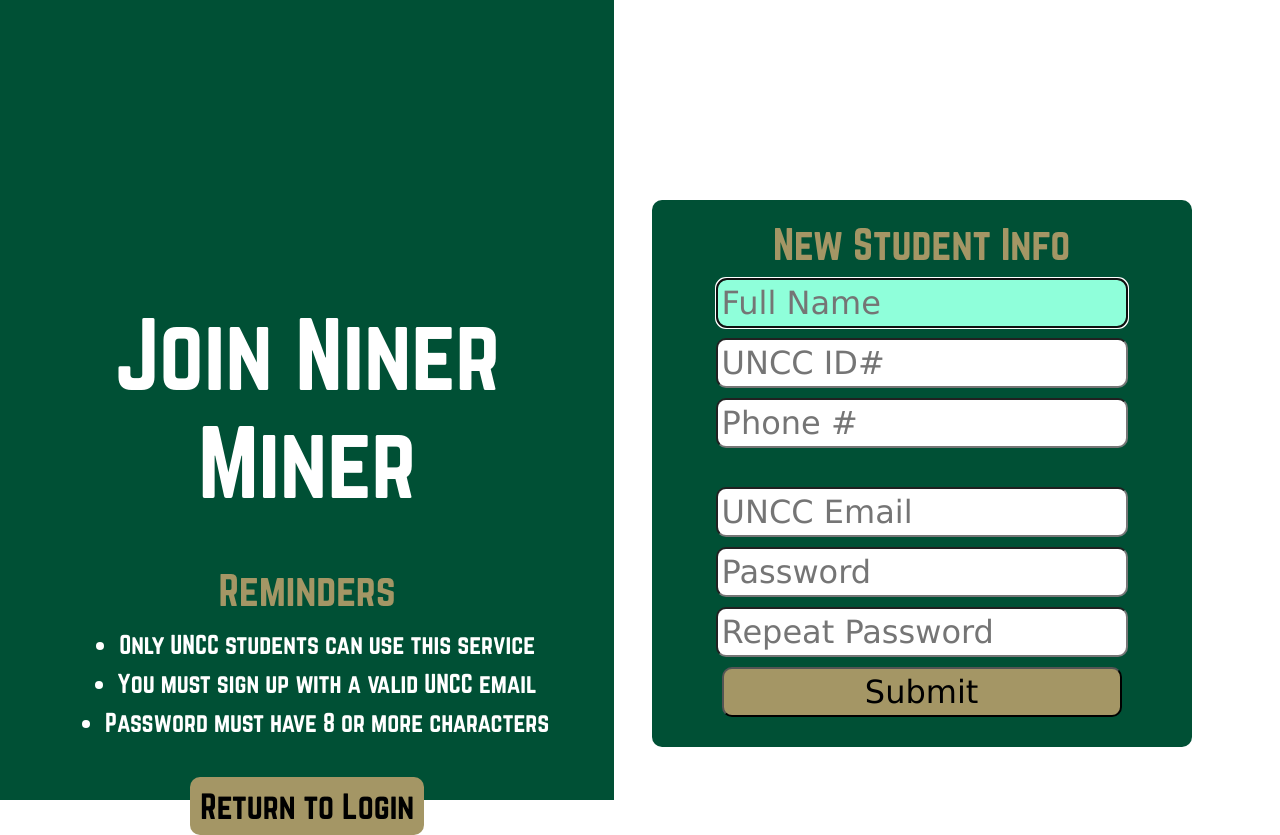
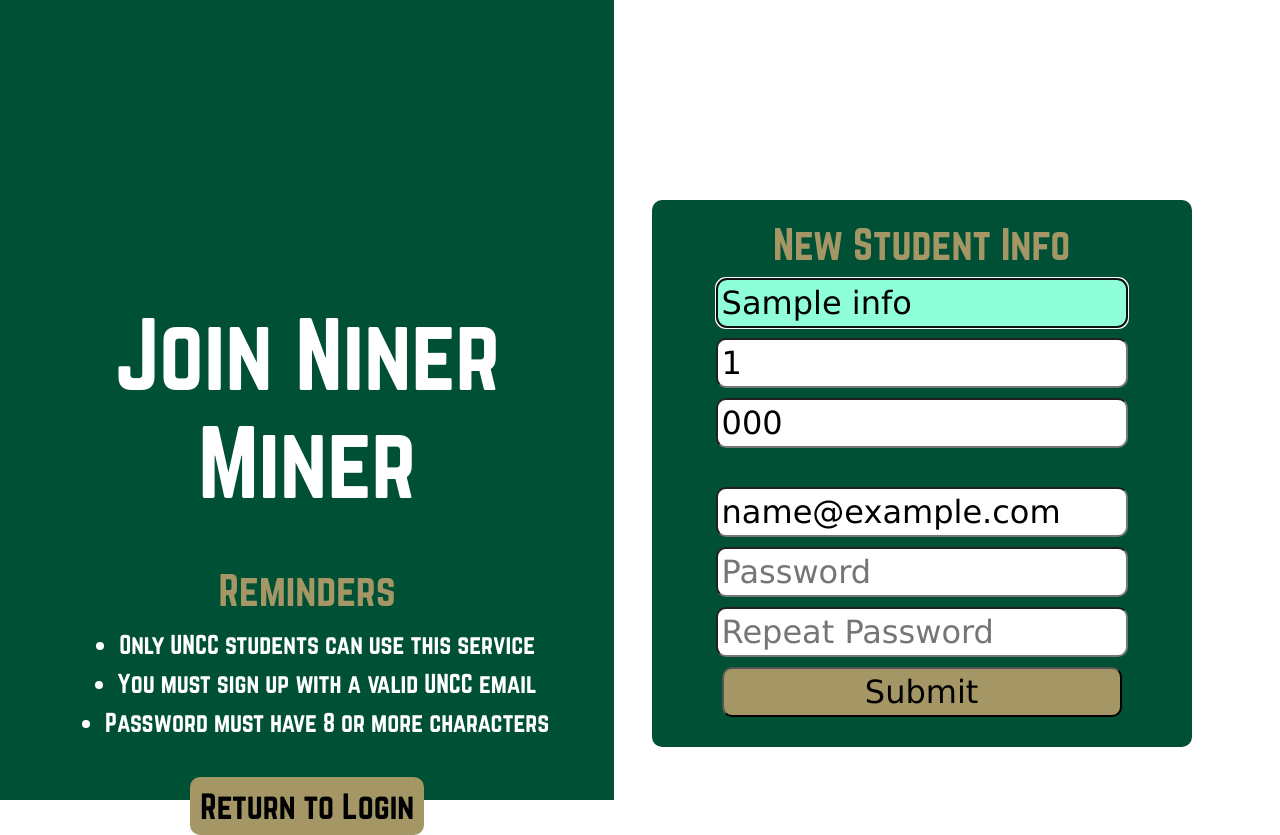
Before and after one commit to cmadajski/niner_miner, a Flask app: template src/templates/signup.html in a window 1280 px wide. Run offline with Flask 2, Linux system fonts and the light colour scheme; the template is opened without the code that fills it: most values are stand-ins (such as "Sample title", 1, 10 or a date in 2020).

Commit message:
add data persistence to signup form

```diff
--- a/src/main.py
+++ b/src/main.py
@@ -43,7 +43,7 @@ def signup():
     errors['password_str'] = list()
 
     if request.method == 'GET':
-        return render_template('signup.html', errors=errors)
+        return render_template('signup.html', errors=errors, info=None)
     elif request.method == 'POST':
 
         # save form data into a dict for convenience
@@ -75,9 +75,10 @@ def signup():
         if user_info['password'] != user_info['password_repeat']:
             errors['password'] = True
             errors['password_str'].append('Passwords do not match!')
-        #
+        # if errors exist, show them to user
         if errors['email'] or errors['password']:
-            return render_template('signup.html', errors=errors)
+            return render_template('signup.html', errors=errors, info=user_info)
+        # if no errors exist, then add user to database and email verification code
         else:
             # generate random 6 digit code
             validation_code = ''
--- a/src/templates/signup.html
+++ b/src/templates/signup.html
@@ -32,16 +32,32 @@
                 </div>
                 <div class="signup-form">
                     <form action="/signup" method="post">
+                        {% if info['name'] != None %}
+                        <input type="text" name="name" placeholder="Full Name" value="{{ info['name'] }}" autofocus>
+                        {% else %}
                         <input type="text" name="name" placeholder="Full Name" autofocus>
+                        {% endif %}
+                        {% if info['id'] != None %}
+                        <input type="text" name="id" placeholder="UNCC ID#" value="{{ info['id'] }}">
+                        {% else %}
                         <input type="text" name="id" placeholder="UNCC ID#">
+                        {% endif %}
+                        {% if info['phone'] != None %}
+                        <input type="text" name="phone" placeholder="Phone #" value="{{ info['phone'] }}">
+                        {% else %}
                         <input type="text" name="phone" placeholder="Phone #">
+                        {% endif %}
                         <br>
                         {% if errors['email'] %}
                         <div class="error">
                             <span>{{ errors['email_str'] }}</span>
                         </div>
                         {% endif %}
+                        {% if info['email'] != None %}
+                        <input type="text" name="email" placeholder="UNCC Email" value="{{ info['email'] }}">
+                        {% else %}
                         <input type="text" name="email" placeholder="UNCC Email">
+                        {% endif %}
                         {% if errors['password'] %}
                         <div class="error">
                             {% for message in errors['password_str'] %}
```
